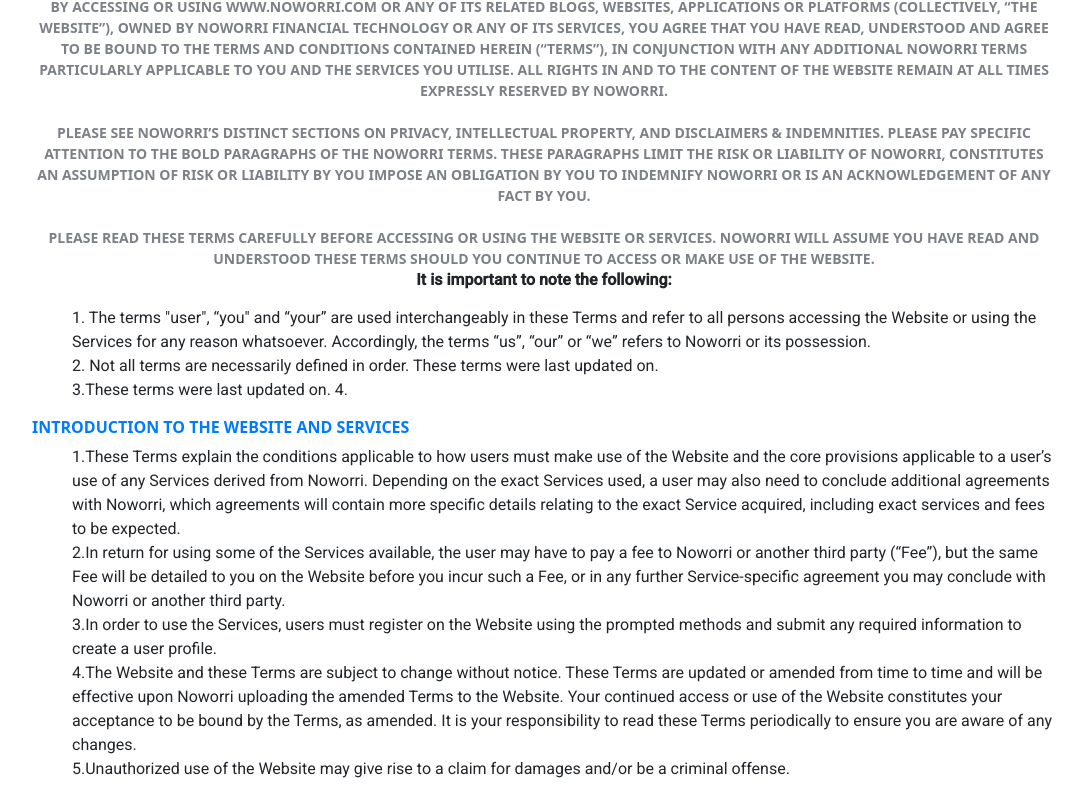
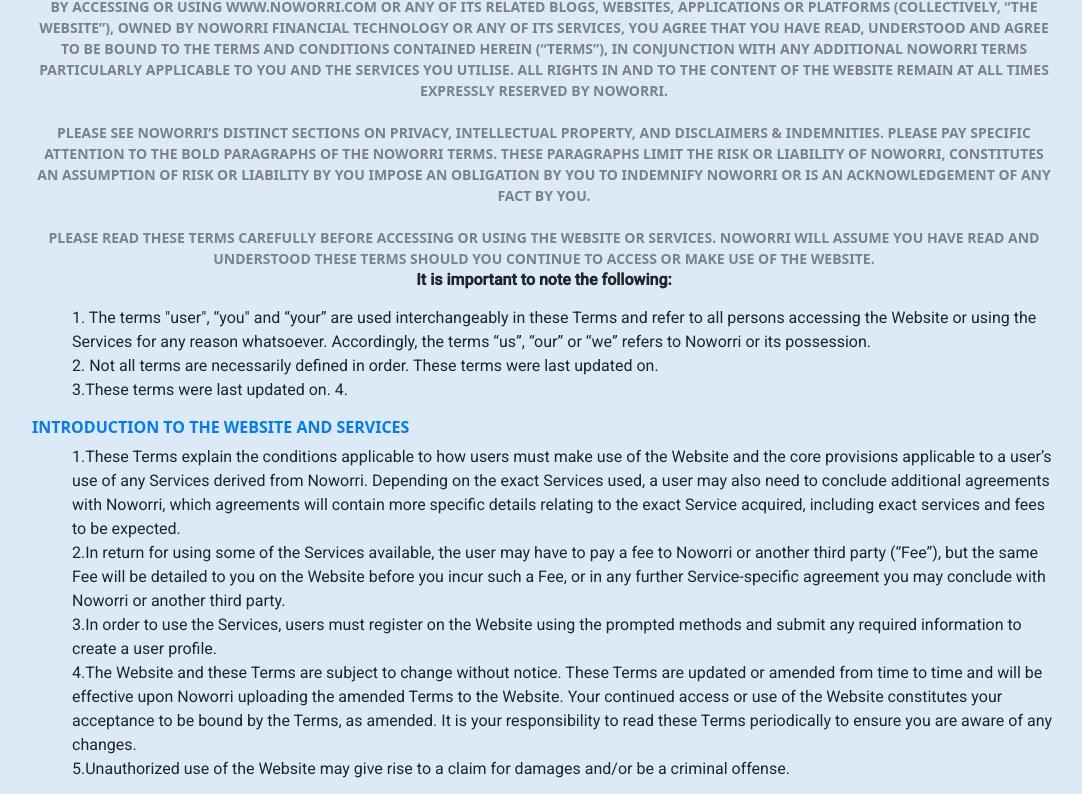
Before and after one commit to Noworri/TERMS-AND-CONDITIONS, a plain HTML site: page index.html in a window 1280 px wide. Shown: the part 146-940 px from the top of the page, without its empty margins (96-1178 px from the left). Drawn offline with nearby package versions, Linux system fonts and the light colour scheme.

Commit message:
ui update

```diff
--- a/style.css
+++ b/style.css
@@ -1,3 +1,9 @@
+body{
+    background-color: #DBEAF6;
+}
+
+
+
 .container {
 	 display: flex;
 	 justify-content: center;
```
